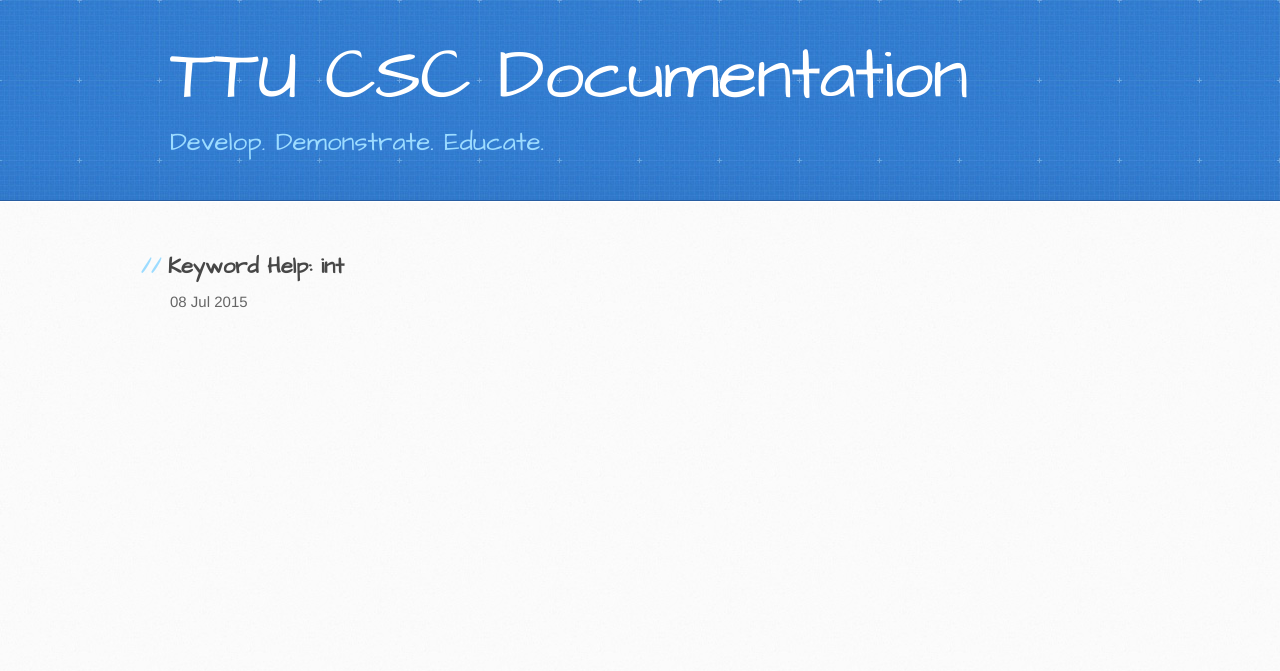
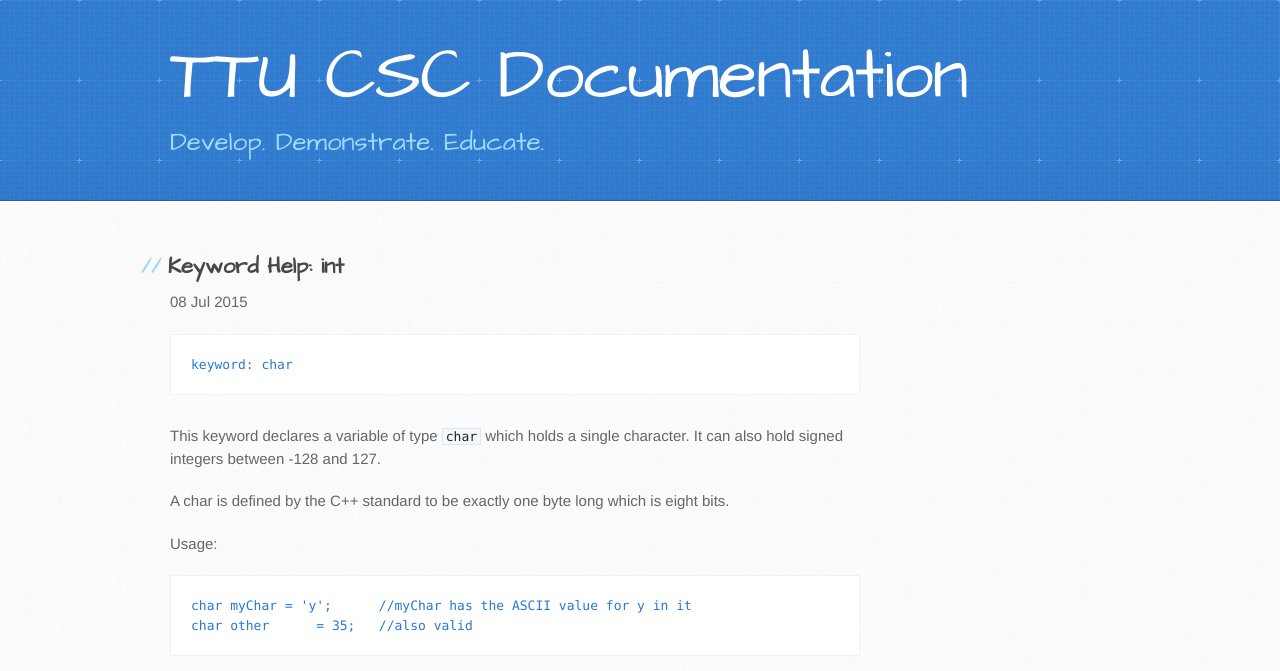
Before and after one commit to TTU-CSC/ttu-csc.github.com, a Jekyll site: the page built from _posts/2015-07-08-char.markdown, in a window 1280 px wide. Shown: the top 671 px of the page. Built offline with Jekyll 4.4.1, drawn with Linux system fonts in a browser that asks for light colours.

Commit message:
Update 2015-07-08-char.markdown

```diff
--- a/_posts/2015-07-08-char.markdown
+++ b/_posts/2015-07-08-char.markdown
@@ -4,3 +4,14 @@ title:  "Keyword Help: int"
 date:   2015-07-08 15:37:30
 categories: docs
 ---
+
+	keyword: char
+
+This keyword declares a variable of type `char` which holds a single character. It can also hold signed integers between -128 and 127.
+
+A char is defined by the C++ standard to be exactly one byte long which is eight bits.
+
+Usage:
+
+	char myChar = 'y'; 	//myChar has the ASCII value for y in it
+	char other	= 35;	//also valid
```
